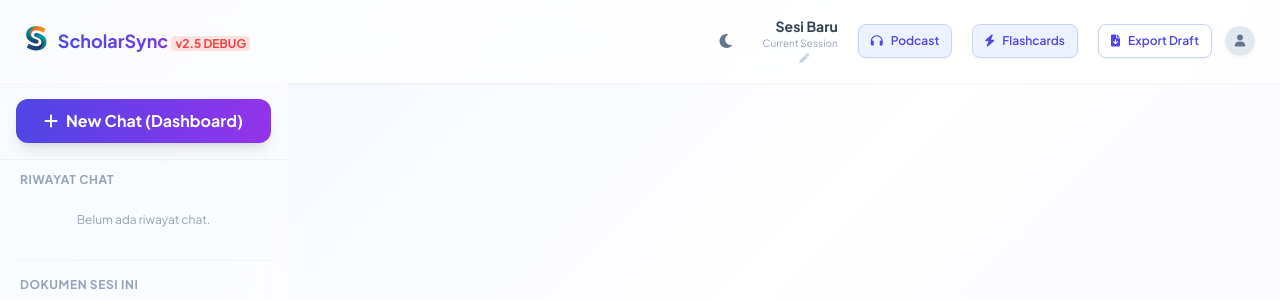
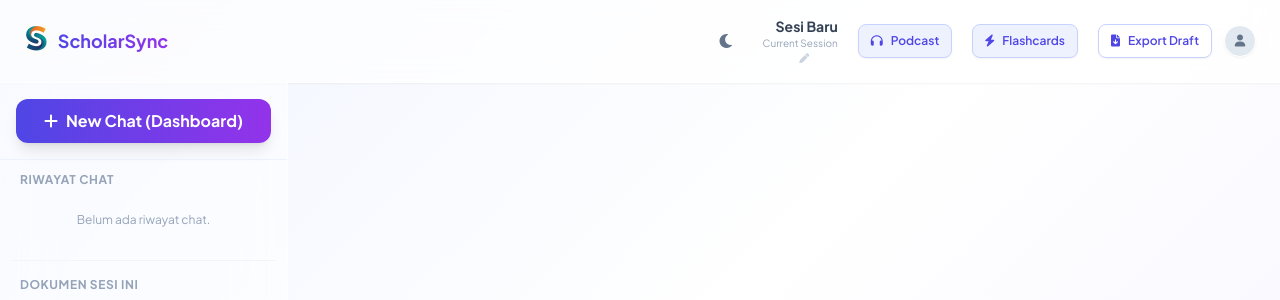
Before and after one commit to Farmil23/ScholarSync, a Flask app: page /chat in a window 1280 px wide. Shown: the top 300 px of the page. Run offline with Flask 3, Linux system fonts and the light colour scheme; a user stored in the database is signed in; some libraries are stand-ins or nearby versions.

```diff
--- a/flask_app/app.py
+++ b/flask_app/app.py
@@ -738,7 +738,6 @@ def get_session_documents(session_id):
 @app.route('/chat', methods=['POST'])
 @login_required
 def chat():
-    print("DEBUG: /chat endpoint hit! (Version 2.5)")
     # Setup Queue and Sentinel
     q = queue.Queue()
     job_done = object()
--- a/flask_app/templates/chat.html
+++ b/flask_app/templates/chat.html
@@ -202,8 +202,7 @@
                     class="h-8 w-auto rounded-lg">
                 <!-- Hidden on mobile small, shown on sm -->
                 <span
-                    class="font-bold text-lg hidden sm:block bg-clip-text text-transparent bg-gradient-to-r from-indigo-600 to-purple-600 dark:from-indigo-400 dark:to-purple-400">ScholarSync
-                    <span class="text-xs text-red-500 bg-red-100 rounded px-1">v2.5 DEBUG</span></span>
+                    class="font-bold text-lg hidden sm:block bg-clip-text text-transparent bg-gradient-to-r from-indigo-600 to-purple-600 dark:from-indigo-400 dark:to-purple-400">ScholarSync</span>
             </a>
         </div>
 
```
